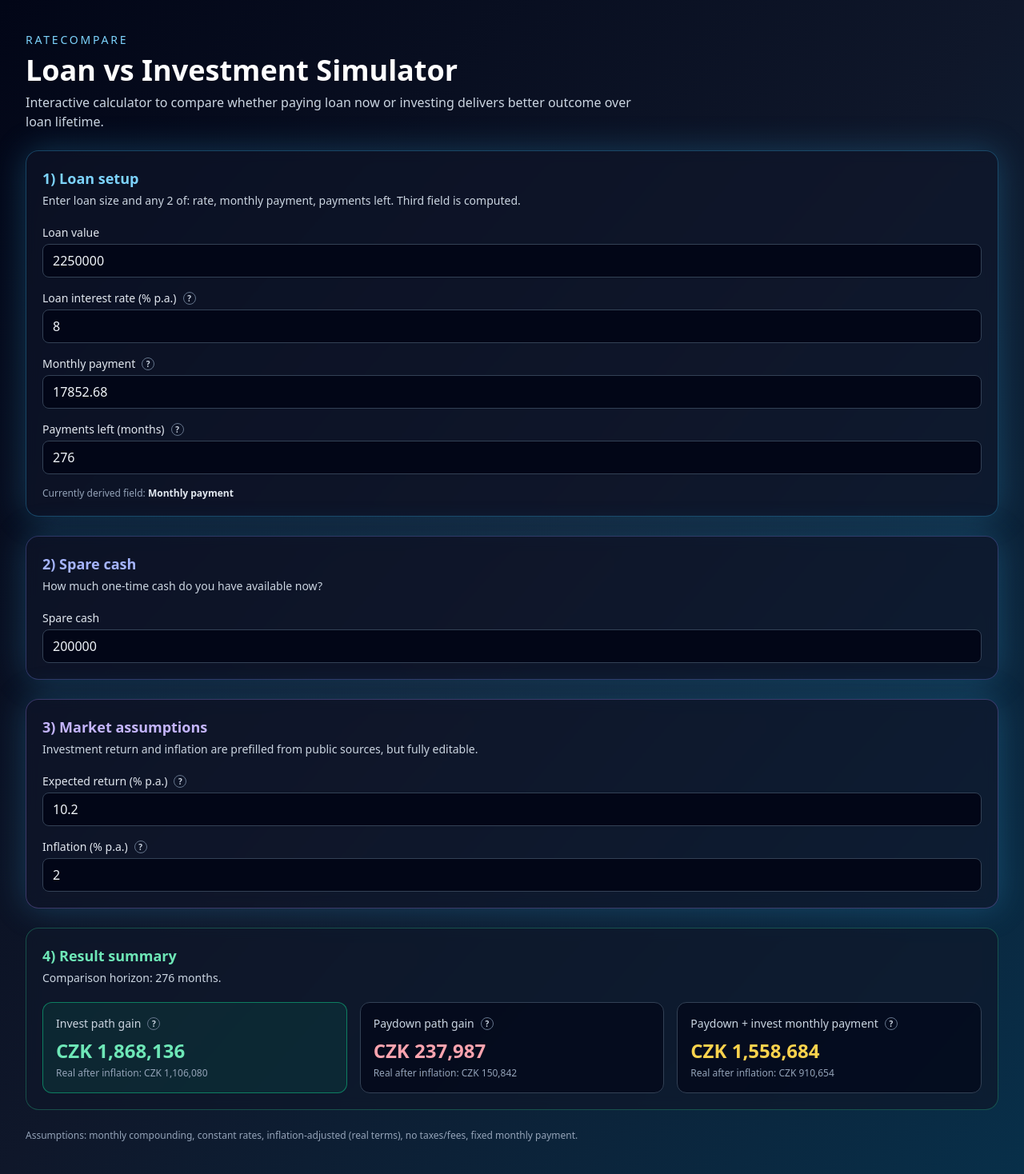
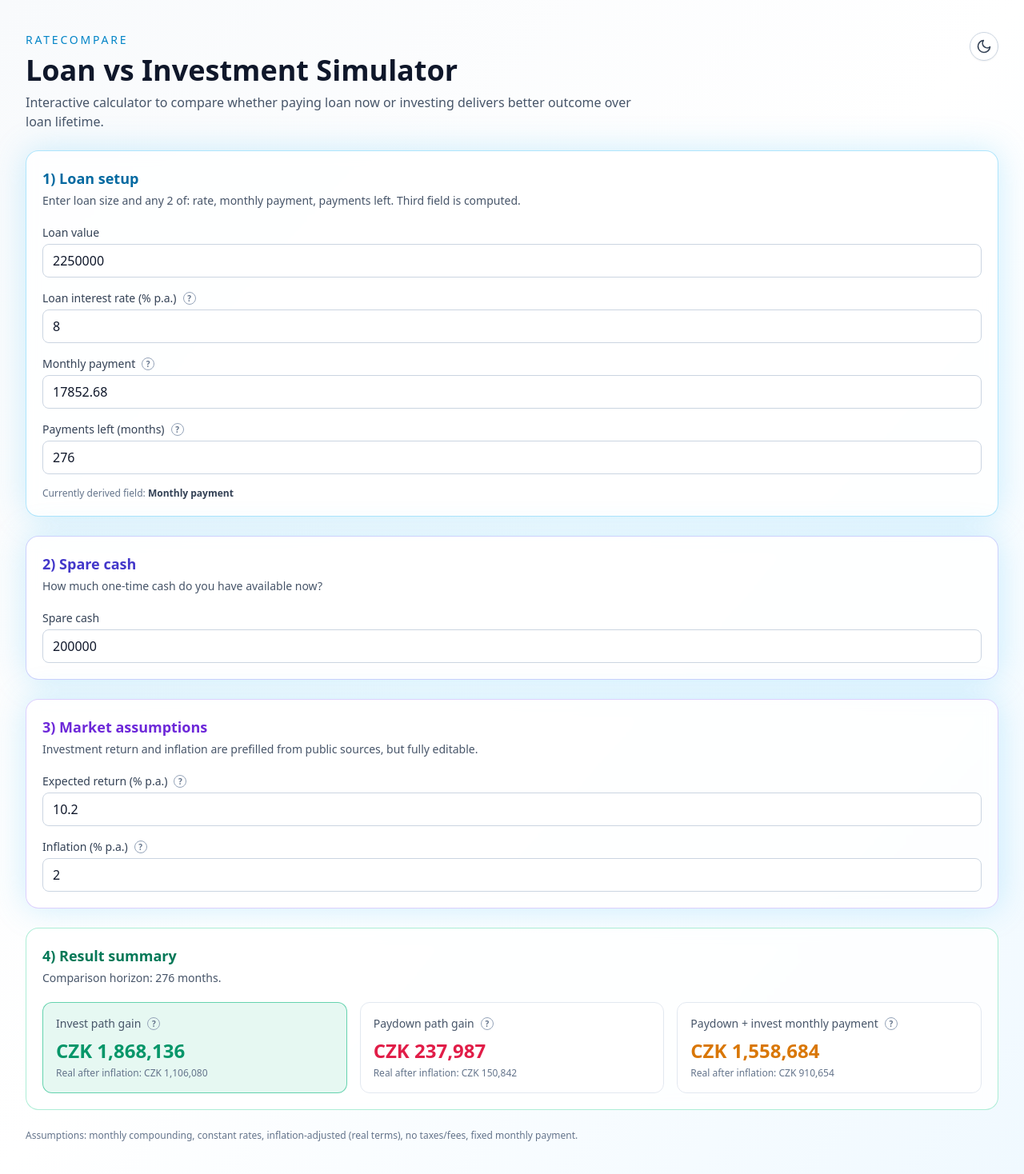
Before and after one commit to ChobotX/ratecompare, a Vue app: page / in a window 1280 px wide. Shown: the whole page at 80% size. Built offline with nearby package versions, Linux system fonts and the light colour scheme; no server answers.

Commit message:
feat: add light mode with OS preference detection and top-right toggle

```diff
--- a/src/App.vue
+++ b/src/App.vue
@@ -3,6 +3,7 @@ import { computed, onMounted, reactive } from 'vue'
 import { useI18n } from 'vue-i18n'
 import InputPanel from './components/InputPanel.vue'
 import SummaryPanel from './components/SummaryPanel.vue'
+import ThemeToggle from './components/ThemeToggle.vue'
 import { buildComparison, deriveLoanInput } from './lib/finance'
 import { fetchMarketBundle } from './lib/market'
 import type { LoanDraftInput, MarketInput, LoanInput } from './lib/types'
@@ -47,14 +48,17 @@ onMounted(async () => {
 </script>
 
 <template>
-  <main class="min-h-screen bg-gradient-to-br from-slate-950 via-slate-900 to-sky-950 px-4 py-10 md:px-8">
+  <main class="min-h-screen bg-gradient-to-br from-slate-50 via-white to-sky-50 px-4 py-10 md:px-8 dark:from-slate-950 dark:via-slate-900 dark:to-sky-950">
     <div class="mx-auto max-w-7xl space-y-6">
-      <header class="space-y-2">
-        <p class="text-sm uppercase tracking-[0.2em] text-sky-300">{{ t('appName') }}</p>
-        <h1 class="text-3xl font-bold text-white md:text-4xl">{{ t('title') }}</h1>
-        <p class="max-w-3xl text-slate-300">
-          {{ t('subtitle') }}
-        </p>
+      <header class="flex items-start justify-between gap-4">
+        <div class="space-y-2">
+          <p class="text-sm uppercase tracking-[0.2em] text-sky-600 dark:text-sky-300">{{ t('appName') }}</p>
+          <h1 class="text-3xl font-bold text-slate-900 md:text-4xl dark:text-white">{{ t('title') }}</h1>
+          <p class="max-w-3xl text-slate-600 dark:text-slate-300">
+            {{ t('subtitle') }}
+          </p>
+        </div>
+        <ThemeToggle class="shrink-0" />
       </header>
 
       <InputPanel
@@ -71,21 +75,21 @@ onMounted(async () => {
 
       <div
         v-if="derivedLoan.message"
-        class="rounded-xl border border-amber-400/50 bg-amber-500/10 p-4 text-sm text-amber-100"
+        class="rounded-xl border border-amber-400/60 bg-amber-500/10 p-4 text-sm text-amber-800 dark:border-amber-400/50 dark:text-amber-100"
       >
         {{ t(`deriveMessage.${derivedLoan.message}`) }}
       </div>
 
       <div
         v-if="hasLoanWarning"
-        class="rounded-xl border border-amber-400/50 bg-amber-500/10 p-4 text-sm text-amber-100"
+        class="rounded-xl border border-amber-400/60 bg-amber-500/10 p-4 text-sm text-amber-800 dark:border-amber-400/50 dark:text-amber-100"
       >
         {{ t('warning') }}
       </div>
 
       <SummaryPanel v-if="comparison" :summary="comparison" />
 
-      <footer class="text-xs text-slate-400">
+      <footer class="text-xs text-slate-500 dark:text-slate-400">
         {{ t('assumptions') }}
       </footer>
     </div>
--- a/src/components/InfoTooltip.vue
+++ b/src/components/InfoTooltip.vue
@@ -153,7 +153,7 @@ onBeforeUnmount(() => {
   >
     <button
       type="button"
-      class="inline-flex h-4 w-4 items-center justify-center rounded-full border border-slate-500 text-[10px] font-bold text-slate-300"
+      class="inline-flex h-4 w-4 items-center justify-center rounded-full border border-slate-400 text-[10px] font-bold text-slate-500 dark:border-slate-500 dark:text-slate-300"
       @focus="showTooltip"
       @blur="hideTooltip"
     >
@@ -163,7 +163,7 @@ onBeforeUnmount(() => {
       <span
         ref="tooltip"
         :data-position="tooltipPosition.actualPosition"
-        class="atx-like-tooltip pointer-events-none absolute z-[9999] w-72 max-w-[calc(100vw-1rem)] rounded-md border border-slate-700 bg-slate-950 p-2 text-xs text-slate-200 shadow-xl whitespace-normal break-words transition-opacity duration-150"
+        class="atx-like-tooltip pointer-events-none absolute z-[9999] w-72 max-w-[calc(100vw-1rem)] rounded-md border border-slate-300 bg-white p-2 text-xs text-slate-700 shadow-xl whitespace-normal break-words transition-opacity duration-150 dark:border-slate-700 dark:bg-slate-950 dark:text-slate-200"
         :style="{ top: `${tooltipPosition.top}px`, left: `${tooltipPosition.left}px` }"
         :class="show ? 'opacity-100 visible' : 'opacity-0 invisible'"
       >
--- a/src/components/InputPanel.vue
+++ b/src/components/InputPanel.vue
@@ -38,18 +38,18 @@ const formatForInput = (value: number | null | undefined, decimals?: number): st
 
 <template>
   <div class="grid gap-6">
-    <section class="rounded-2xl border border-sky-400/30 bg-slate-900/60 p-5 shadow-glow backdrop-blur">
-      <h2 class="text-lg font-semibold text-sky-300">{{ t('step1Title') }}</h2>
-      <p class="mt-1 text-sm text-slate-300">{{ t('step1Description') }}</p>
+    <section class="rounded-2xl border border-sky-400/40 bg-white/80 p-5 shadow-glow backdrop-blur dark:border-sky-400/30 dark:bg-slate-900/60">
+      <h2 class="text-lg font-semibold text-sky-700 dark:text-sky-300">{{ t('step1Title') }}</h2>
+      <p class="mt-1 text-sm text-slate-600 dark:text-slate-300">{{ t('step1Description') }}</p>
 
       <div class="mt-5 grid gap-4">
         <label class="grid gap-1">
-          <span class="text-sm text-slate-200">{{ t('loanValue') }}</span>
-          <input v-model.number="loanDraft.principal" type="number" min="0" class="rounded-lg border border-slate-700 bg-slate-950 px-3 py-2" />
+          <span class="text-sm text-slate-700 dark:text-slate-200">{{ t('loanValue') }}</span>
+          <input v-model.number="loanDraft.principal" type="number" min="0" class="rounded-lg border border-slate-300 bg-white px-3 py-2 text-slate-900 dark:border-slate-700 dark:bg-slate-950 dark:text-slate-100" />
         </label>
 
         <label class="grid gap-1">
-          <span class="flex items-center gap-2 text-sm text-slate-200">
+          <span class="flex items-center gap-2 text-sm text-slate-700 dark:text-slate-200">
             {{ t('loanInterest') }}
             <InfoTooltip :text="t('tooltipLoanRatePrefill')" />
           </span>
@@ -58,13 +58,13 @@ const formatForInput = (value: number | null | undefined, decimals?: number): st
             type="number"
             min="0"
             step="0.01"
-            class="rounded-lg border border-slate-700 bg-slate-950 px-3 py-2"
+            class="rounded-lg border border-slate-300 bg-white px-3 py-2 text-slate-900 dark:border-slate-700 dark:bg-slate-950 dark:text-slate-100"
             @input="loanDraft.annualRatePct = toNumberOrNull(($event.target as HTMLInputElement).value)"
           />
         </label>
 
         <label class="grid gap-1">
-          <span class="flex items-center gap-2 text-sm text-slate-200">
+          <span class="flex items-center gap-2 text-sm text-slate-700 dark:text-slate-200">
             {{ t('monthlyPayment') }}
             <InfoTooltip :text="t('tooltipDerivedPayment')" />
           </span>
@@ -73,13 +73,13 @@ const formatForInput = (value: number | null | undefined, decimals?: number): st
             type="number"
             min="0"
             step="0.01"
-            class="rounded-lg border border-slate-700 bg-slate-950 px-3 py-2"
+            class="rounded-lg border border-slate-300 bg-white px-3 py-2 text-slate-900 dark:border-slate-700 dark:bg-slate-950 dark:text-slate-100"
             @input="loanDraft.monthlyPayment = toNumberOrNull(($event.target as HTMLInputElement).value)"
           />
         </label>
 
         <label class="grid gap-1">
-          <span class="flex items-center gap-2 text-sm text-slate-200">
+          <span class="flex items-center gap-2 text-sm text-slate-700 dark:text-slate-200">
             {{ t('paymentsLeft') }}
             <InfoTooltip :text="t('tooltipDerivedCount')" />
           </span>
@@ -88,50 +88,50 @@ const formatForInput = (value: number | null | undefined, decimals?: number): st
             type="number"
             min="0"
             step="1"
-            class="rounded-lg border border-slate-700 bg-slate-950 px-3 py-2"
+            class="rounded-lg border border-slate-300 bg-white px-3 py-2 text-slate-900 dark:border-slate-700 dark:bg-slate-950 dark:text-slate-100"
             @input="loanDraft.paymentsLeft = toNumberOrNull(($event.target as HTMLInputElement).value)"
           />
         </label>
 
-        <p class="text-xs text-slate-400">
+        <p class="text-xs text-slate-500 dark:text-slate-400">
           {{ t('derivedFieldHint') }}:
-          <span class="font-semibold text-slate-200">{{ derivedField ? t(`field.${derivedField}`) : t('none') }}</span>
+          <span class="font-semibold text-slate-700 dark:text-slate-200">{{ derivedField ? t(`field.${derivedField}`) : t('none') }}</span>
           <span v-if="derivationMessage">- {{ t(`deriveMessage.${derivationMessage}`) }}</span>
         </p>
       </div>
     </section>
 
-    <section class="rounded-2xl border border-indigo-400/30 bg-slate-900/60 p-5 shadow-glow backdrop-blur">
-      <h2 class="text-lg font-semibold text-indigo-300">{{ t('step2Title') }}</h2>
-      <p class="mt-1 text-sm text-slate-300">{{ t('step2Description') }}</p>
+    <section class="rounded-2xl border border-indigo-400/40 bg-white/80 p-5 shadow-glow backdrop-blur dark:border-indigo-400/30 dark:bg-slate-900/60">
+      <h2 class="text-lg font-semibold text-indigo-700 dark:text-indigo-300">{{ t('step2Title') }}</h2>
+      <p class="mt-1 text-sm text-slate-600 dark:text-slate-300">{{ t('step2Description') }}</p>
 
       <div class="mt-5">
         <label class="grid gap-1">
-          <span class="text-sm text-slate-200">{{ t('spareCash') }}</span>
-          <input v-model.number="market.spareCash" type="number" min="0" class="rounded-lg border border-slate-700 bg-slate-950 px-3 py-2" />
+          <span class="text-sm text-slate-700 dark:text-slate-200">{{ t('spareCash') }}</span>
+          <input v-model.number="market.spareCash" type="number" min="0" class="rounded-lg border border-slate-300 bg-white px-3 py-2 text-slate-900 dark:border-slate-700 dark:bg-slate-950 dark:text-slate-100" />
         </label>
       </div>
     </section>
 
-    <section class="rounded-2xl border border-violet-400/30 bg-slate-900/60 p-5 shadow-glow backdrop-blur">
-      <h2 class="text-lg font-semibold text-violet-300">{{ t('step3Title') }}</h2>
-      <p class="mt-1 text-sm text-slate-300">{{ t('step3Description') }}</p>
+    <section class="rounded-2xl border border-violet-400/40 bg-white/80 p-5 shadow-glow backdrop-blur dark:border-violet-400/30 dark:bg-slate-900/60">
+      <h2 class="text-lg font-semibold text-violet-700 dark:text-violet-300">{{ t('step3Title') }}</h2>
+      <p class="mt-1 text-sm text-slate-600 dark:text-slate-300">{{ t('step3Description') }}</p>
 
       <div class="mt-5 grid gap-4">
         <label class="grid gap-1">
-          <span class="flex items-center gap-2 text-sm text-slate-200">
+          <span class="flex items-center gap-2 text-sm text-slate-700 dark:text-slate-200">
             {{ t('expectedReturn') }}
             <InfoTooltip :text="t('tooltipSp500')" />
           </span>
-          <input v-model.number="market.annualReturnPct" type="number" min="-50" step="0.01" class="rounded-lg border border-slate-700 bg-slate-950 px-3 py-2" />
+          <input v-model.number="market.annualReturnPct" type="number" min="-50" step="0.01" class="rounded-lg border border-slate-300 bg-white px-3 py-2 text-slate-900 dark:border-slate-700 dark:bg-slate-950 dark:text-slate-100" />
         </label>
 
         <label class="grid gap-1">
-          <span class="flex items-center gap-2 text-sm text-slate-200">
+          <span class="flex items-center gap-2 text-sm text-slate-700 dark:text-slate-200">
             {{ t('inflationRate') }}
             <InfoTooltip :text="t('tooltipInflation')" />
           </span>
-          <input v-model.number="market.annualInflationPct" type="number" min="-20" step="0.01" class="rounded-lg border border-slate-700 bg-slate-950 px-3 py-2" />
+          <input v-model.number="market.annualInflationPct" type="number" min="-20" step="0.01" class="rounded-lg border border-slate-300 bg-white px-3 py-2 text-slate-900 dark:border-slate-700 dark:bg-slate-950 dark:text-slate-100" />
         </label>
       </div>
     </section>
--- a/src/components/SummaryPanel.vue
+++ b/src/components/SummaryPanel.vue
@@ -25,12 +25,12 @@ const cardToneByKey = computed(() => {
 
   const toneFor = (value: number): string => {
     if (value === max) {
-      return 'text-emerald-300'
+      return 'text-emerald-600 dark:text-emerald-300'
     }
     if (value === min) {
-      return 'text-rose-300'
+      return 'text-rose-600 dark:text-rose-300'
     }
-    return 'text-amber-300'
+    return 'text-amber-600 dark:text-amber-300'
   }
 
   return {
@@ -44,59 +44,59 @@ const winnerCardClassByKey = computed(() => ({
   invest:
     props.summary.winner === 'invest'
       ? 'border-emerald-500/60 bg-emerald-500/10'
-      : 'border-slate-700 bg-slate-950/70',
+      : 'border-slate-200 bg-white/70 dark:border-slate-700 dark:bg-slate-950/70',
   paydown:
     props.summary.winner === 'paydown'
       ? 'border-sky-500/60 bg-sky-500/10'
-      : 'border-slate-700 bg-slate-950/70',
+      : 'border-slate-200 bg-white/70 dark:border-slate-700 dark:bg-slate-950/70',
   paydownThenInvest:
     props.summary.winner === 'paydownThenInvest'
       ? 'border-violet-500/60 bg-violet-500/10'
-      : 'border-slate-700 bg-slate-950/70',
+      : 'border-slate-200 bg-white/70 dark:border-slate-700 dark:bg-slate-950/70',
 }))
 </script>
 
 <template>
-  <section class="rounded-2xl border border-emerald-400/30 bg-slate-900/70 p-5 backdrop-blur">
-    <h2 class="text-lg font-semibold text-emerald-300">{{ t('step4Title') }}</h2>
-    <p class="mt-1 text-sm text-slate-300">{{ t('comparisonHorizon', { months: summary.horizonMonths }) }}</p>
+  <section class="rounded-2xl border border-emerald-400/40 bg-white/80 p-5 backdrop-blur dark:border-emerald-400/30 dark:bg-slate-900/70">
+    <h2 class="text-lg font-semibold text-emerald-700 dark:text-emerald-300">{{ t('step4Title') }}</h2>
+    <p class="mt-1 text-sm text-slate-600 dark:text-slate-300">{{ t('comparisonHorizon', { months: summary.horizonMonths }) }}</p>
 
     <div class="mt-5 grid gap-4 md:grid-cols-3">
       <article class="rounded-xl border p-4" :class="winnerCardClassByKey.invest">
-        <h3 class="flex items-center gap-2 text-sm text-slate-300">
+        <h3 class="flex items-center gap-2 text-sm text-slate-600 dark:text-slate-300">
           {{ t('investPathGain') }}
           <InfoTooltip :text="t('tooltipInvestPath')" />
         </h3>
         <p class="mt-2 text-2xl font-semibold" :class="cardToneByKey.invest">
           {{ asMoney(summary.investGainNominal) }}
         </p>
-        <p class="mt-1 text-xs text-slate-400">
+        <p class="mt-1 text-xs text-slate-500 dark:text-slate-400">
           {{ t('realAfterInflation') }}: {{ asMoney(summary.investGainReal) }}
         </p>
       </article>
 
       <article class="rounded-xl border p-4" :class="winnerCardClassByKey.paydown">
-        <h3 class="flex items-center gap-2 text-sm text-slate-300">
+        <h3 class="flex items-center gap-2 text-sm text-slate-600 dark:text-slate-300">
           {{ t('paydownPathGain') }}
           <InfoTooltip :text="t('tooltipPaydownPath')" />
         </h3>
         <p class="mt-2 text-2xl font-semibold" :class="cardToneByKey.paydown">
           {{ asMoney(summary.paydownGainNominal) }}
         </p>
-        <p class="mt-1 text-xs text-slate-400">
+        <p class="mt-1 text-xs text-slate-500 dark:text-slate-400">
           {{ t('realAfterInflation') }}: {{ asMoney(summary.paydownGainReal) }}
         </p>
       </article>
 
       <article class="rounded-xl border p-4" :class="winnerCardClassByKey.paydownThenInvest">
-        <h3 class="flex items-center gap-2 text-sm text-slate-300">
+        <h3 class="flex items-center gap-2 text-sm text-slate-600 dark:text-slate-300">
           {{ t('paydownThenInvestPathGain') }}
           <InfoTooltip :text="t('tooltipPaydownThenInvestPath')" />
         </h3>
         <p class="mt-2 text-2xl font-semibold" :class="cardToneByKey.paydownThenInvest">
           {{ asMoney(summary.paydownThenInvestGainNominal) }}
         </p>
-        <p class="mt-1 text-xs text-slate-400">
+        <p class="mt-1 text-xs text-slate-500 dark:text-slate-400">
           {{ t('realAfterInflation') }}: {{ asMoney(summary.paydownThenInvestGainReal) }}
         </p>
       </article>
--- /dev/null
+++ b/src/components/ThemeToggle.vue
@@ -0,0 +1,24 @@
+<script setup lang="ts">
+import { useI18n } from 'vue-i18n'
+import { theme, toggleTheme } from '../lib/theme'
+
+const { t } = useI18n()
+</script>
+
+<template>
+  <button
+    type="button"
+    :aria-label="t(theme === 'dark' ? 'themeToLight' : 'themeToDark')"
+    :title="t(theme === 'dark' ? 'themeToLight' : 'themeToDark')"
+    class="inline-flex h-9 w-9 items-center justify-center rounded-full border border-slate-300 bg-white text-slate-700 shadow-sm transition hover:bg-slate-100 dark:border-slate-700 dark:bg-slate-900 dark:text-slate-200 dark:hover:bg-slate-800"
+    @click="toggleTheme"
+  >
+    <svg v-if="theme === 'dark'" xmlns="http://www.w3.org/2000/svg" viewBox="0 0 24 24" fill="none" stroke="currentColor" stroke-width="2" stroke-linecap="round" stroke-linejoin="round" class="h-5 w-5">
+      <circle cx="12" cy="12" r="4" />
+      <path d="M12 2v2M12 20v2M4.93 4.93l1.41 1.41M17.66 17.66l1.41 1.41M2 12h2M20 12h2M4.93 19.07l1.41-1.41M17.66 6.34l1.41-1.41" />
+    </svg>
+    <svg v-else xmlns="http://www.w3.org/2000/svg" viewBox="0 0 24 24" fill="none" stroke="currentColor" stroke-width="2" stroke-linecap="round" stroke-linejoin="round" class="h-5 w-5">
+      <path d="M21 12.79A9 9 0 1 1 11.21 3 7 7 0 0 0 21 12.79z" />
+    </svg>
+  </button>
+</template>
--- /dev/null
+++ b/src/lib/theme.ts
@@ -0,0 +1,29 @@
+import { ref, watch } from 'vue'
+
+export type Theme = 'light' | 'dark'
+
+const STORAGE_KEY = 'theme'
+const media = window.matchMedia('(prefers-color-scheme: dark)')
+const stored = localStorage.getItem(STORAGE_KEY) as Theme | null
+
+export const theme = ref<Theme>(stored ?? (media.matches ? 'dark' : 'light'))
+
+const apply = (t: Theme) => {
+  document.documentElement.classList.toggle('dark', t === 'dark')
+}
+
+apply(theme.value)
+
+watch(theme, (t) => {
+  apply(t)
+  localStorage.setItem(STORAGE_KEY, t)
+})
+
+media.addEventListener('change', (event) => {
+  if (localStorage.getItem(STORAGE_KEY)) return
+  theme.value = event.matches ? 'dark' : 'light'
+})
+
+export const toggleTheme = () => {
+  theme.value = theme.value === 'dark' ? 'light' : 'dark'
+}
--- a/src/main.ts
+++ b/src/main.ts
@@ -2,5 +2,6 @@ import { createApp } from 'vue'
 import App from './App.vue'
 import { i18n } from './i18n'
 import './assets/tailwind.css'
+import './lib/theme'
 
 createApp(App).use(i18n).mount('#app')
--- a/tailwind.config.js
+++ b/tailwind.config.js
@@ -1,5 +1,6 @@
 /** @type {import('tailwindcss').Config} */
 export default {
+  darkMode: 'class',
   content: ['./index.html', './src/**/*.{vue,ts,tsx}'],
   theme: {
     extend: {
```
Also changed, not shown: src/i18n.ts (+10 -0 lines).
